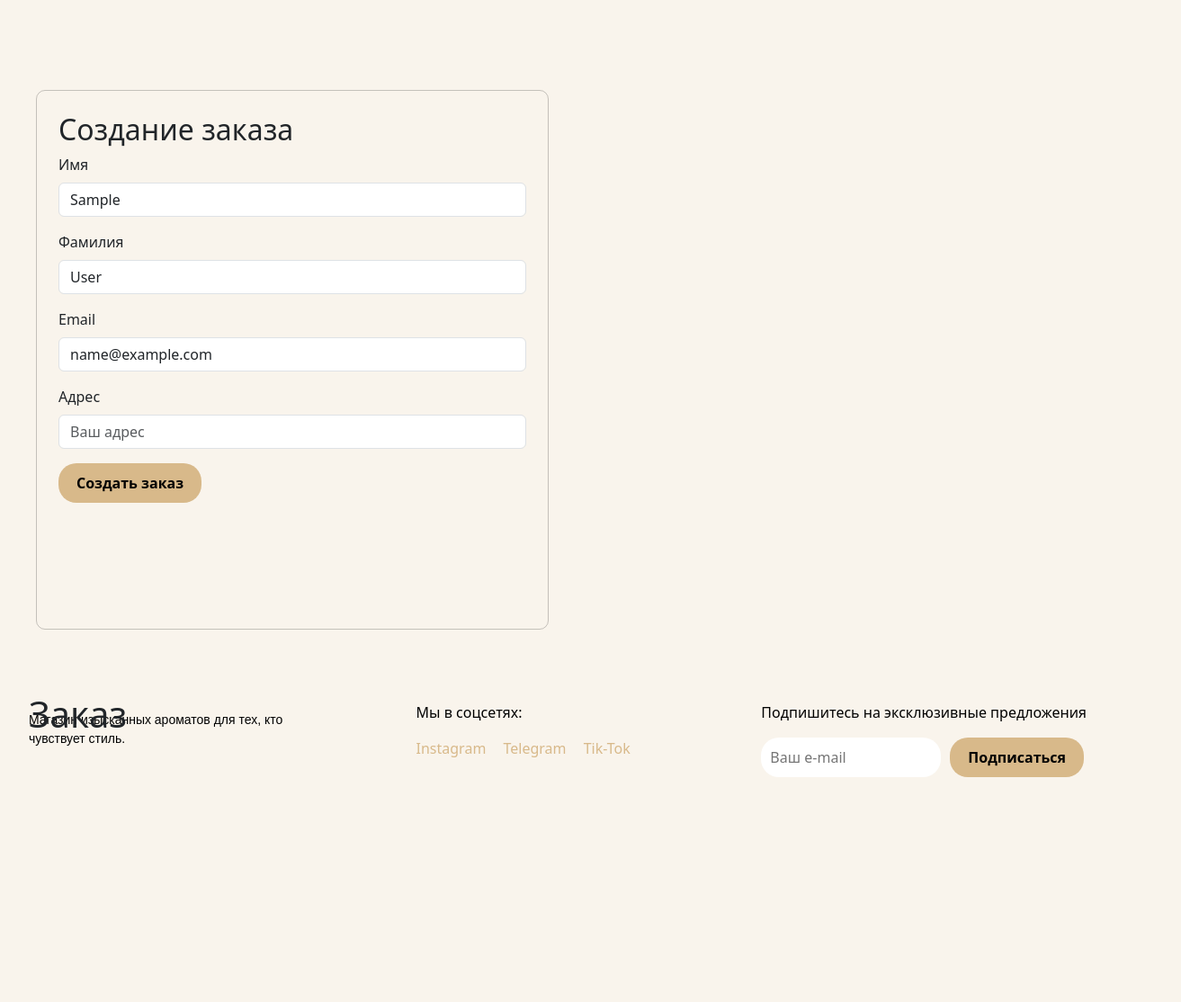
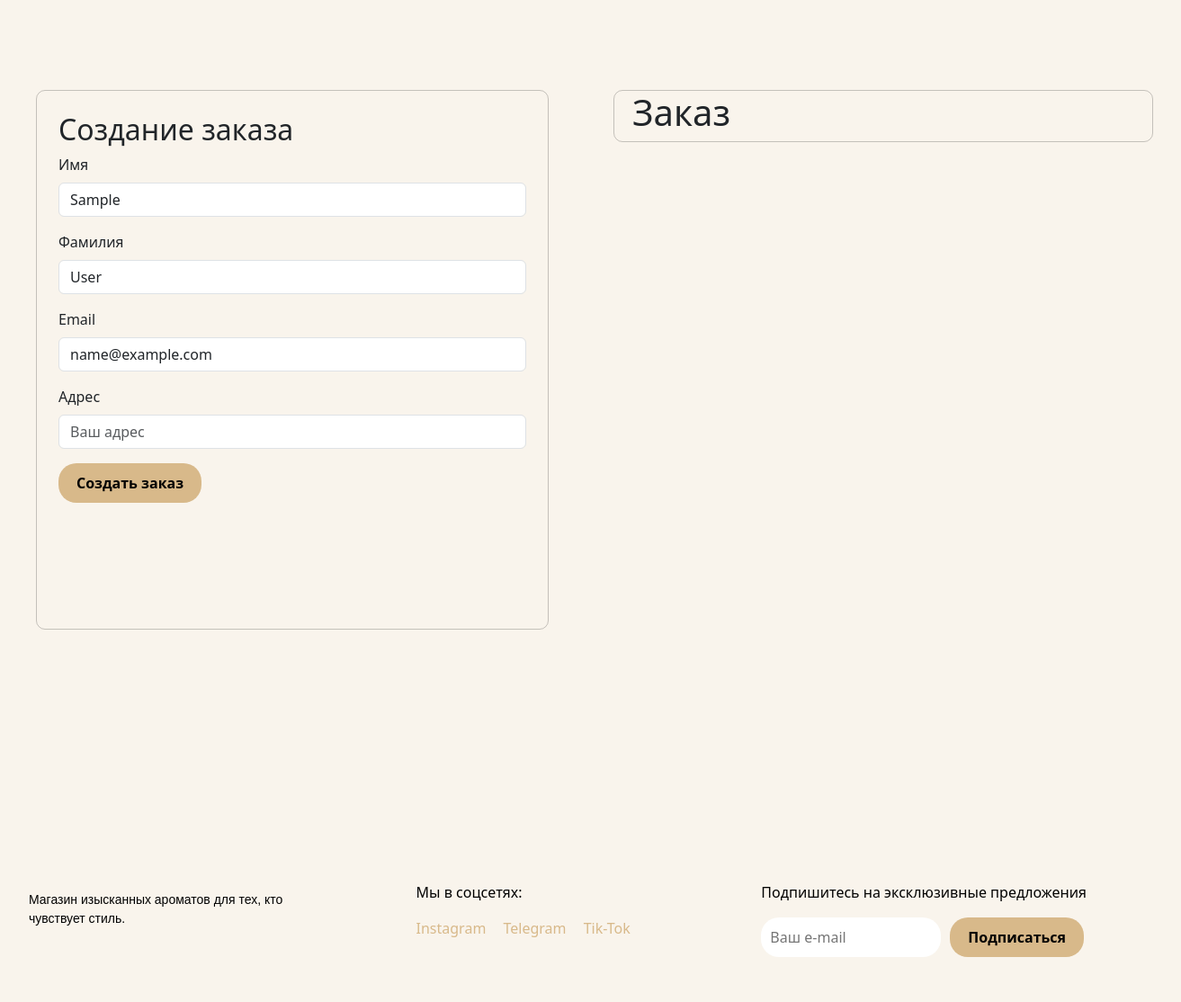
Before and after one commit to Randysman/Perfume-store, a Django app: page /order/ in a window 1680 px wide. Shown: the part 96-1210 px from the top of the page at 90% size, without its empty margins (220-1533 px from the left). Before the commit the page ends 960 px from the top, so only its background shows below. Run offline with Django 5.2, Linux system fonts and the light colour scheme; the visitor is signed in with stand-in values (Sample User, id 1); data that the repository does not hold is empty; some libraries are stand-ins or nearby versions.

Commit message:
fix and update styles

```diff
--- a/main/static/css/base.css
+++ b/main/static/css/base.css
@@ -337,6 +337,7 @@ container-cat {
 }
 
 .detail-image button:hover {
+    color: #000;
     background-color: #e4b761;
 }
 
@@ -583,8 +584,18 @@ container-cat {
 }
 
 .checkout {
+    position: absolute;
     margin-top: 70px;
     width: 600px;
+    right: 150px;
+    top: -70px;
+    border: 1px solid #00000036;
+    border-radius: 10px;
+    list-style-type: none;
+}
+
+.checkout h1 {
+    margin-left: 20px;
 }
 
 .order-btn {
@@ -608,7 +619,7 @@ container-cat {
 .forcreate {
     position: relative;
     width: 1400px;
-    height: 600px;
+    height: 800px;
     border-radius: 10px;
 }
 
--- a/orders/templates/orders/order_create.html
+++ b/orders/templates/orders/order_create.html
@@ -40,9 +40,9 @@
                 {% for item in baskets %}
                     <li>
                         {{ item.quantity }} x {{ item.product.name }}
-                        <p> {{ item.sum }} р.</p>
+                        <p> {{ item.product.price }} р.</p>
                     </li>
-                    <p>Общая сумма: {{ baskets.sum }} р.</p>
+                <strong><p>Общая сумма: {{ item.sum }} р.</p></strong>
                 {% endfor %}
             </div>
         </div>
```
